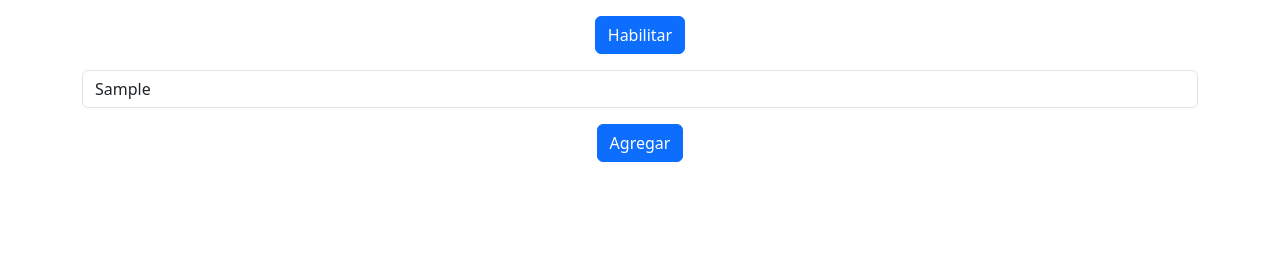
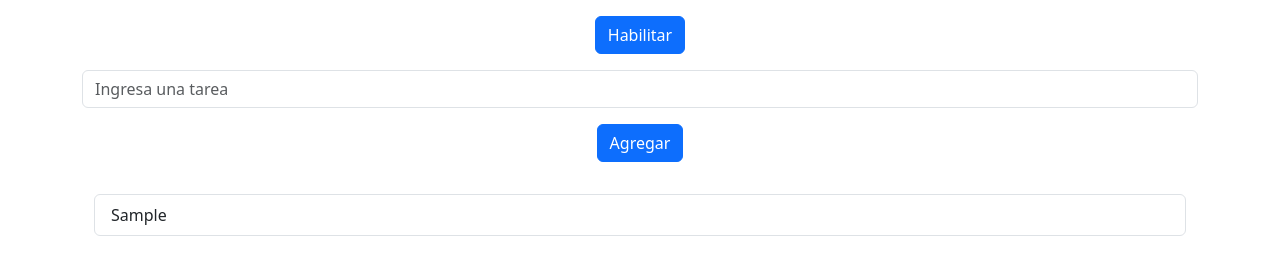
Before and after one commit to nicotorregrosa/listatareas, a React (Create React App) app: page / in a window 1280 px wide. Both pictures are taken after typing "Sample" into the empty fields and a click on the button "Agregar". Shown: the part 130-404 px from the top of the page. Built offline with nearby package versions, Linux system fonts and the light colour scheme.

Commit message:
add taskList and taskItem

```diff
--- a/src/Components/FormTask.js
+++ b/src/Components/FormTask.js
@@ -1,25 +1,35 @@
 import React, { useState } from "react";
 import { Button, Form } from "react-bootstrap";
+import TaskList from "./TaskList";
 
 const FormTask = () => {
+  const [task, setTask] = useState("");
+  const [tasks, setTasks] = useState([]);
 
-    const [task, setTask] = useState("")
-    const [tasks, setTasks] = useState([])
-
-    const handleSubmit = (e) => {
-        e.preventDefault()
-    }
+  const handleSubmit = (e) => {
+    e.preventDefault();
+    setTasks([...tasks, task]);
+    setTask("");
+  };
 
   return (
     <div>
       <Form onSubmit={handleSubmit}>
-        <Form.Group className="my-3 text-center" onChange={(e) => setTask(e.target.value) }>
-          <Form.Control type="text" placeholder="Ingresa una tarea" />
+        <Form.Group className="my-3 text-center">
+          <Form.Control
+            type="text"
+            placeholder="Ingresa una tarea"
+            onChange={(e) => setTask(e.target.value)}
+            value={task}
+          />
           <Button className="my-3" variant="primary" type="submit">
-          Agregar
-        </Button>
+            Agregar
+          </Button>
         </Form.Group>
       </Form>
+      <section className="container">
+        <TaskList taskArray = {tasks}></TaskList>
+      </section>
     </div>
     // poner {handleSubmit} es equivalente a poner {(e) => handleSubmit(e)}
   );
--- a/src/Components/TaskItem.js
+++ b/src/Components/TaskItem.js
@@ -0,0 +1,10 @@
+import React from 'react';
+import { ListGroup } from 'react-bootstrap';
+
+const TaskItem = ({data}) => {
+    return (
+        <ListGroup.Item>{data}</ListGroup.Item>
+    );
+};
+
+export default TaskItem;
--- a/src/Components/TaskList.js
+++ b/src/Components/TaskList.js
@@ -0,0 +1,13 @@
+import React from "react";
+import { ListGroup } from "react-bootstrap";
+import TaskItem from "./TaskItem";
+
+const TaskList = ({taskArray}) => {
+  return (
+    <ListGroup>
+     {taskArray.map((task,index) => <TaskItem key={index} data = {task}></TaskItem>)}
+    </ListGroup>
+  );
+};
+
+export default TaskList;
```
